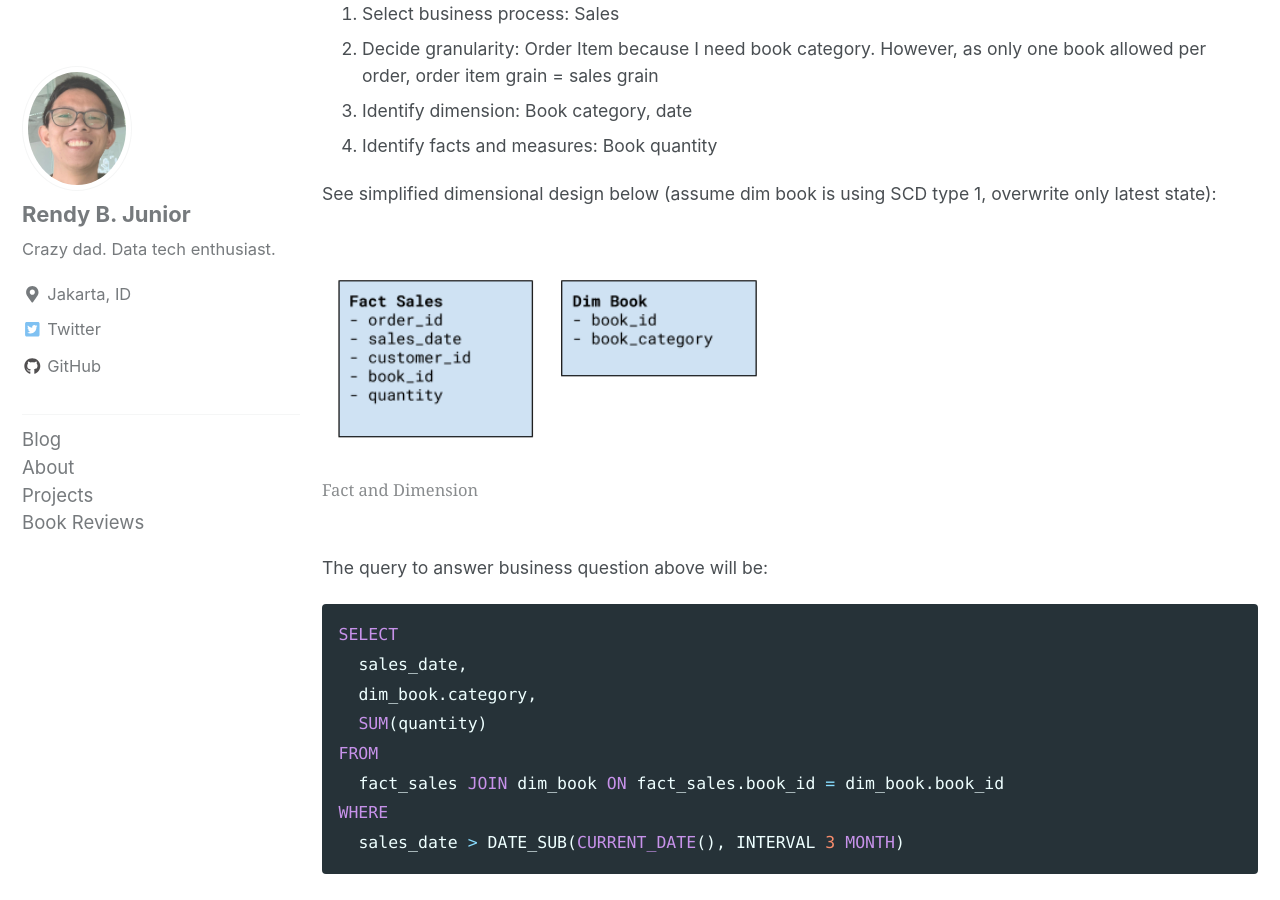
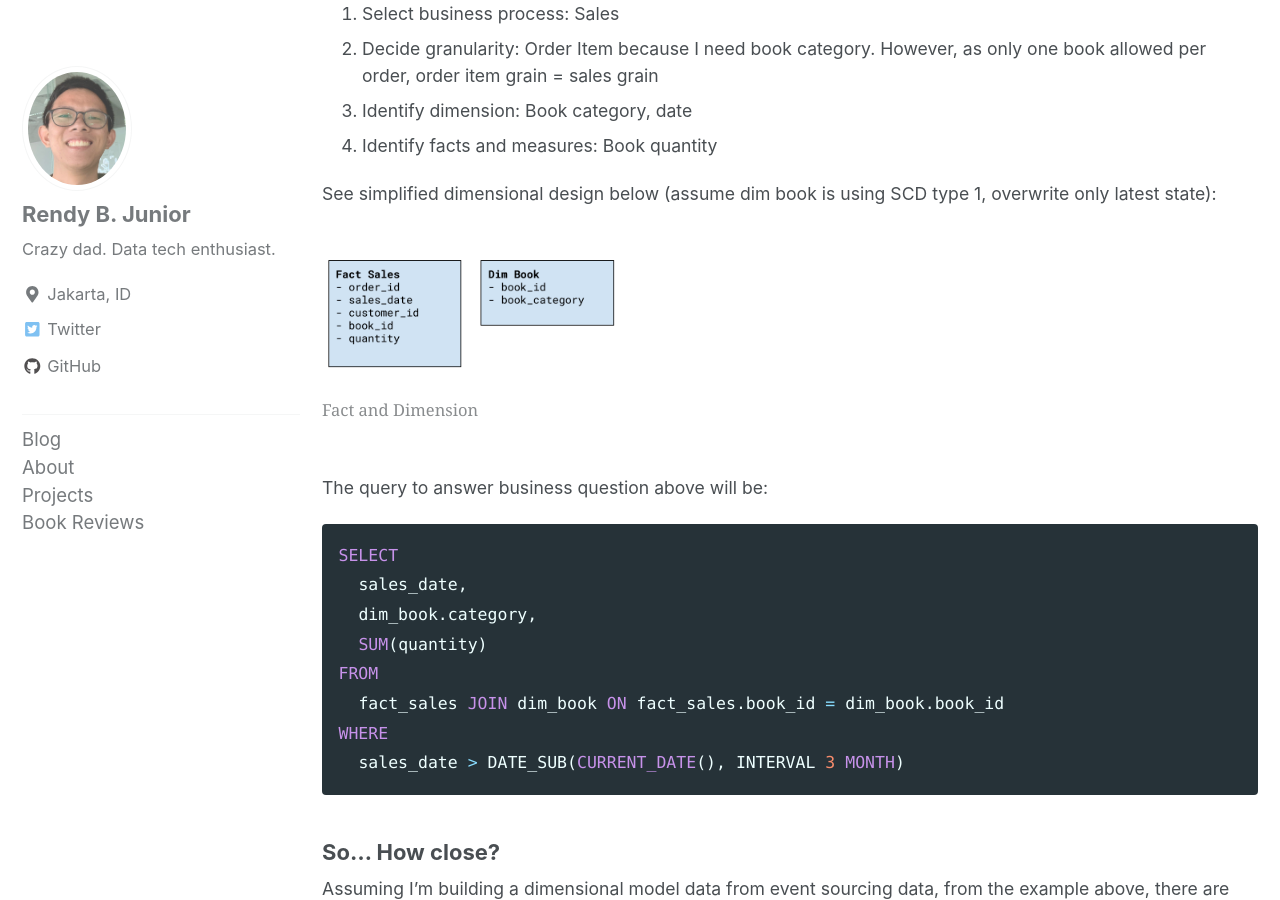
Before and after one commit to rendybjunior/rendyistyping, a Jekyll site: the page built from _posts/2019-07-14-event-sourcing-dimensional-modeling.md, in a window 1280 px wide and 900 px high, scrolled down 1971 px. Built offline with Jekyll 4.4.1, drawn with Linux system fonts in a browser that asks for light colours; cached includes are drawn as plain includes; nearby versions of some CDN libraries; comment, search, counter and statistics services are not loaded.

Commit message:
event sourcing dimensional modeling 7

```diff
--- a/_posts/2019-07-14-event-sourcing-dimensional-modeling.md
+++ b/_posts/2019-07-14-event-sourcing-dimensional-modeling.md
@@ -48,7 +48,7 @@ Let say, the definition of sales is when the payment is succeed. Then, the sales
 4. Identify facts and measures: Book quantity
 
 See simplified dimensional design below (assume dim book is using SCD type 1, overwrite only latest state):
-<figure class="half">
+<figure class="third">
   <img src="/assets/images/20190714_factdim.png">
   <figcaption>Fact and Dimension</figcaption>
 </figure>
```
Also changed, not shown: assets/images/20190714_factdim.png.
